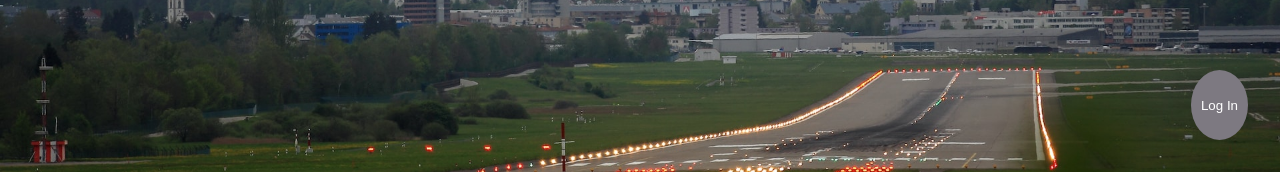
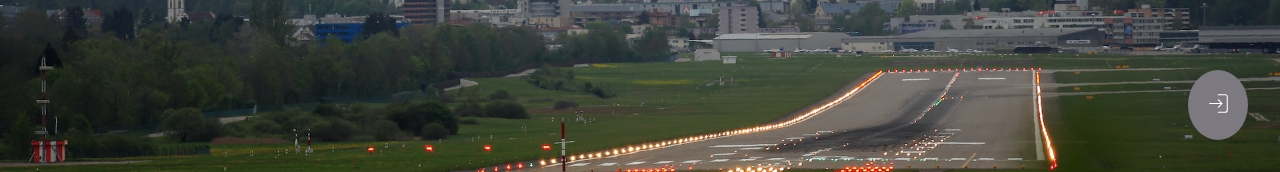
Before and after one commit to nenad997/web-application-for-airport-traffic-light-system, a React (Vite) app: page / in a window 1280 px wide. Shown: the part 628-800 px from the top of the page. Built offline with nearby package versions, Linux system fonts and the light colour scheme.

Commit message:
add authicon mini component

```diff
--- /dev/null
+++ b/src/components/UI/AuthIcon.jsx
@@ -0,0 +1,20 @@
+import React from "react";
+import { CiLogin, CiLogout } from "react-icons/ci";
+
+const AuthIcon = ({ mode }) => {
+  const style = { fontSize: "25px", borderRadius: "50%" };
+
+  switch (mode) {
+    case "login": {
+      return <CiLogin style={style} title="Login or signup" />;
+    }
+    case "logout": {
+      return <CiLogout style={style} title="Logout" />;
+    }
+    default: {
+      return <p className="center">Invalid mode provided!</p>;
+    }
+  }
+};
+
+export default AuthIcon;
--- a/src/layout/Layout.module.css
+++ b/src/layout/Layout.module.css
@@ -14,6 +14,8 @@
     outline: none;
     max-width: 70px;
     min-height: 70px;
+    width: 60px;
+    height: 60px;
     border-radius: 50%;
     cursor: pointer;
   }
--- a/src/layout/RootLayout.jsx
+++ b/src/layout/RootLayout.jsx
@@ -3,6 +3,7 @@ import { Outlet, Link, Form } from "react-router-dom";
 
 import { getToken } from "../authentication";
 import MainNavigation from "../components/MainNavigation";
+import AuthIcon from "../components/UI/AuthIcon";
 import classes from "./Layout.module.css";
 
 const RootLayout = () => {
@@ -13,7 +14,9 @@ const RootLayout = () => {
   if (!token) {
     content = (
       <Link to="auth?mode=login" className={classes.login}>
-        <button className={classes.button}>Log In</button>
+        <button className={classes.button}>
+          <AuthIcon mode="login" />
+        </button>
       </Link>
     );
   }
@@ -22,7 +25,7 @@ const RootLayout = () => {
     content = (
       <Form method="POST" action="/logout">
         <button type="submit" className={`${classes.login} ${classes.button}`}>
-          Logout
+          <AuthIcon mode="logout" />
         </button>
       </Form>
     );
```
